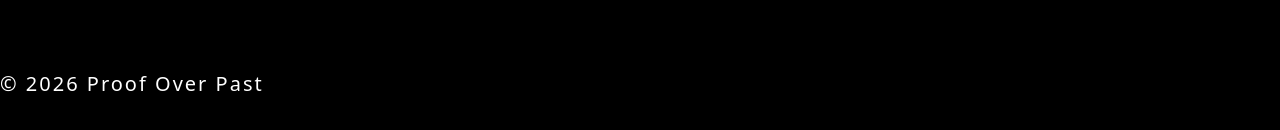
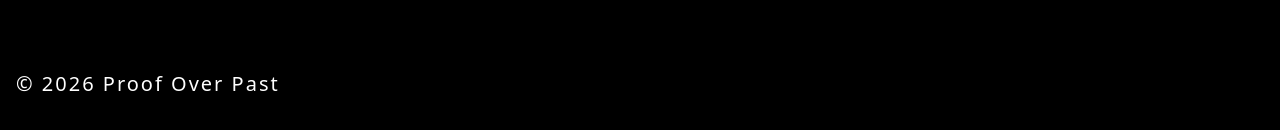
Before and after one commit to Supa999/ProofOverPastLandingPage, a Next.js app: page / in a window 1280 px wide. Shown: the part 3122-3252 px from the top of the page. Built offline with nearby package versions, Linux system fonts and the light colour scheme.

Commit message:
Removed margin and added vertical and horizontal padding to footer

```diff
--- a/app/components/Footer.tsx
+++ b/app/components/Footer.tsx
@@ -8,8 +8,8 @@ function getYear() {
 
 export default function Footer() {
   return (
-    <footer className='text-white text-xl tracking-widest'>
-      <h2 className="mb-10">&copy; {getYear()} Proof Over Past</h2>
+    <footer className='text-white text-xl tracking-widest pb-10 px-4'>
+      <h2>&copy; {getYear()} Proof Over Past</h2>
     </footer>
   )
 }
```
